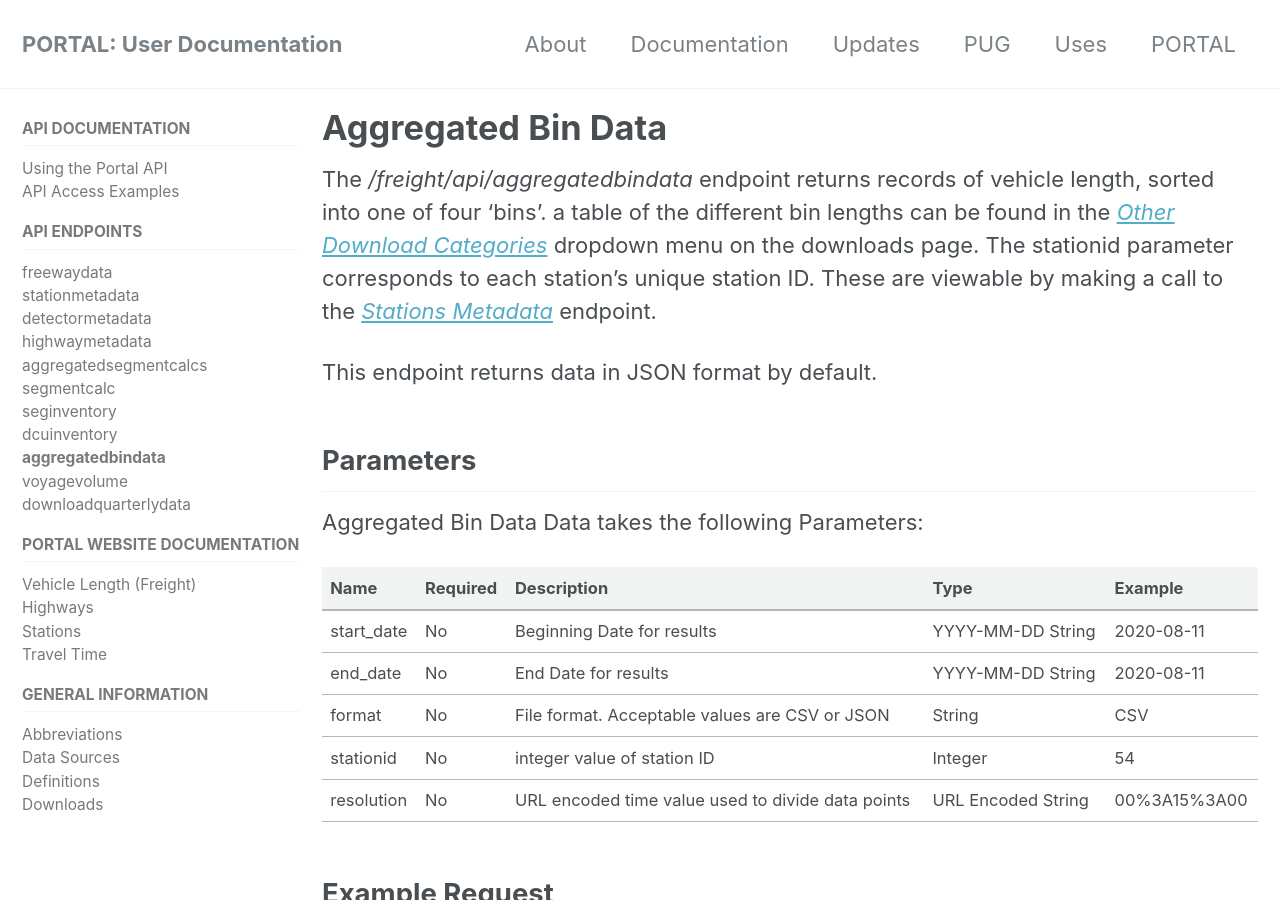
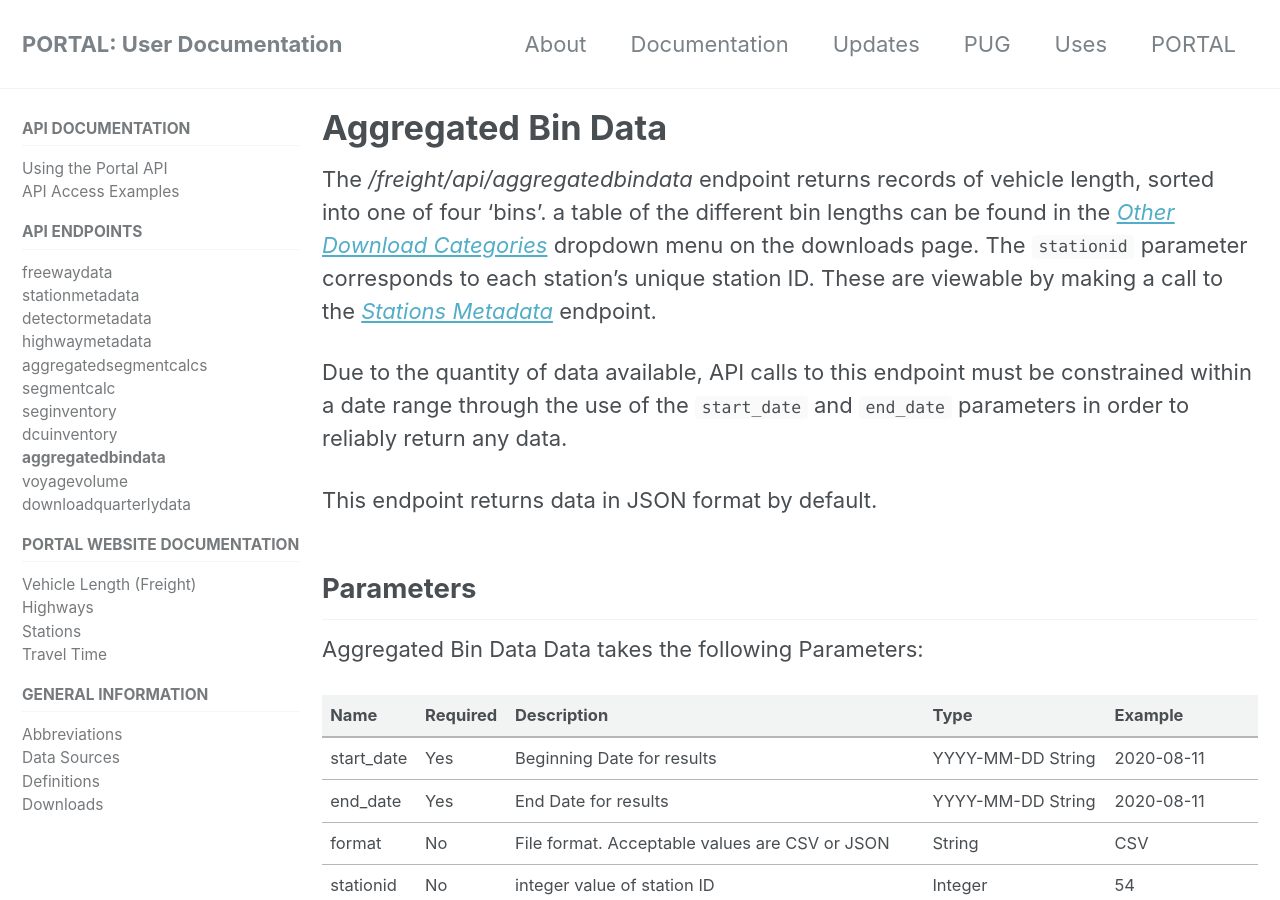
Before and after one commit to adus/portal-documentation, a Jekyll site: the page built from _documents/aggregatedbindata.md, in a window 1280 px wide and 900 px high. Built offline with Jekyll 4.4.1, drawn with Linux system fonts in a browser that asks for light colours; nearby versions of some CDN libraries.

Commit message:
Update aggregatedbindata.md
Formatting and Standardization

```diff
--- a/_documents/aggregatedbindata.md
+++ b/_documents/aggregatedbindata.md
@@ -1,7 +1,9 @@
 ---
 title: "Aggregated Bin Data"
 ---
-The _/freight/api/aggregatedbindata_ endpoint returns records of vehicle length, sorted into one of four 'bins'.  a table of the different bin lengths can be found in the [_Other Download Categories_]({{ site.url }}{{ site.baseurl }}/documents/downloads) dropdown menu on the downloads page.  The stationid parameter corresponds to each station's unique station ID. These are viewable by making a call to the [_Stations Metadata_]({{ site.url }}{{ site.baseurl }}/documents/stationsmetadata) endpoint.
+The _/freight/api/aggregatedbindata_ endpoint returns records of vehicle length, sorted into one of four 'bins'.  a table of the different bin lengths can be found in the [_Other Download Categories_]({{ site.url }}{{ site.baseurl }}/documents/downloads) dropdown menu on the downloads page.  The `stationid` parameter corresponds to each station's unique station ID. These are viewable by making a call to the [_Stations Metadata_]({{ site.url }}{{ site.baseurl }}/documents/stationsmetadata) endpoint.
+
+Due to the quantity of data available, API calls to this endpoint must be constrained within a date range through the use of the `start_date` and `end_date` parameters in order to reliably return any data.
 
 This endpoint returns data in JSON format by default.
 
@@ -10,8 +12,8 @@
 
 | Name          | Required  | Description                                        | Type               | Example      |
 | ------------- | --------- | -------------------------------------------------- | ------------------ | ------------ |
-| start_date    | No        | Beginning Date for results                         | YYYY-MM-DD String  | 2020-08-11   |
-| end_date      | No        | End Date for results                               | YYYY-MM-DD String  | 2020-08-11   |
+| start_date    | Yes       | Beginning Date for results                         | YYYY-MM-DD String  | 2020-08-11   |
+| end_date      | Yes       | End Date for results                               | YYYY-MM-DD String  | 2020-08-11   |
 | format        | No        | File format. Acceptable values are CSV or JSON     | String             | CSV          |
 | stationid     | No        | integer value of station ID                        | Integer            | 54           |
 | resolution    | No        | URL encoded time value used to divide data points  | URL Encoded String | 00%3A15%3A00 |
```
